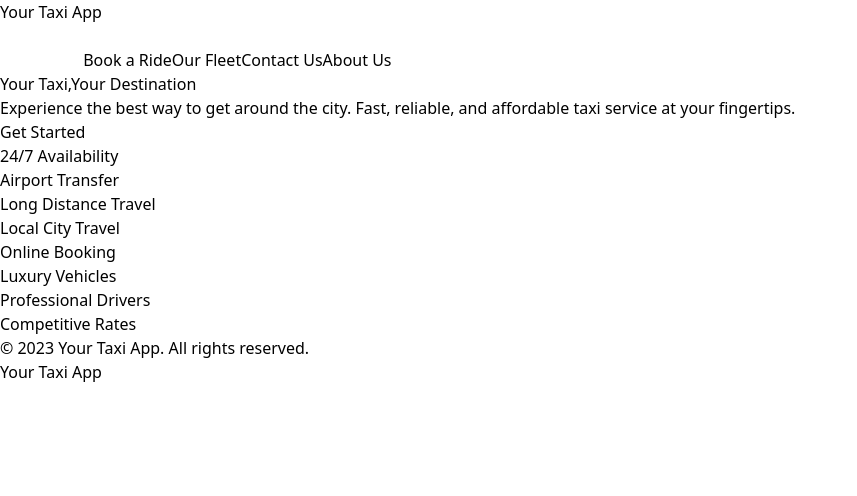
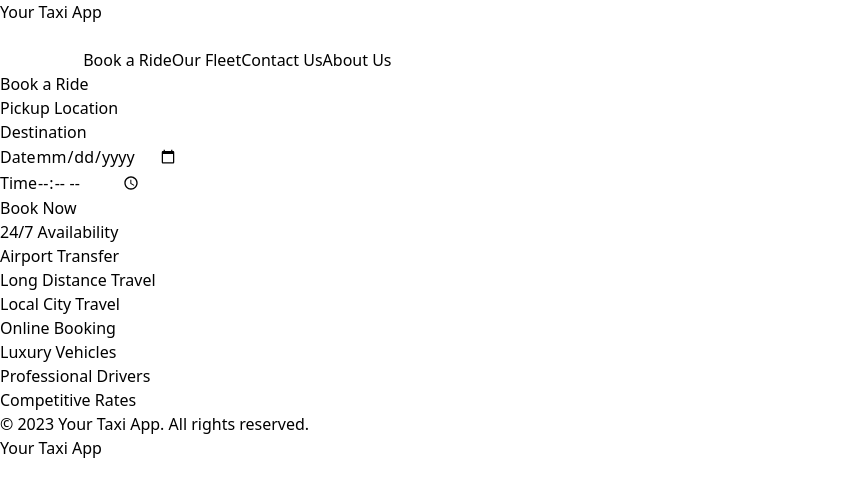
Before and after one commit to kelseafunwi/taxiproblem, a React (Vite) app: page / in a window 1280 px wide. Shown: the top 496 px of the page, without its empty margins (0-857 px from the left). Built offline with nearby package versions, Linux system fonts and the light colour scheme.

Commit message:
Added register and login routes

```diff
--- a/package.json
+++ b/package.json
@@ -15,6 +15,7 @@
     "prop-types": "^15.8.1",
     "react": "^18.2.0",
     "react-dom": "^18.2.0",
+    "react-icons": "^4.12.0",
     "react-router-dom": "^6.18.0"
   },
   "devDependencies": {
--- a/src/App.jsx
+++ b/src/App.jsx
@@ -10,6 +10,9 @@ import About from './pages/About'
 import Home from './pages/Home'
 import NotFound from './pages/NotFound'
 import BookRide from './pages/BookRide'
+import SignUp from './pages/SignUp'
+import Login from './pages/Login'
+
 
 function App() {
     const router = createBrowserRouter(
@@ -19,6 +22,8 @@ function App() {
                     <Route path='/about' element={<About />} />
                     <Route path='/contact' element={<About />} />
                     <Route path='/book-ride' element={<BookRide />} />
+                    <Route path='/register' element={<SignUp />} />
+                    <Route path='/login' element={<Login />} />
                     <Route path='/*' element={<NotFound />} />
                 </Route>
                 )
--- a/src/Components/Hero.jsx
+++ b/src/Components/Hero.jsx
@@ -1,24 +1,40 @@
-const Hero = () => {
+import { useState } from 'react';
+
+const BookRide = () => {
+    const [pickup, setPickup] = useState('');
+    const [destination, setDestination] = useState('');
+    const [date, setDate] = useState('');
+    const [time, setTime] = useState('');
+
+    const handleSubmit = (event) => {
+        event.preventDefault();
+        // Handle form submission here
+    };
+
     return (
-        <div className="bg-yellow-500">
-        <div className="text-center py-16 px-4 sm:px-6 lg:px-8">
-            <h2 className="text-4xl font-extrabold tracking-tight text-black sm:text-5xl md:text-6xl">
-            <span className="block xl:inline">Your Taxi,</span>
-            <span className="block text-black xl:inline">Your Destination</span>
-            </h2>
-            <p className="mt-3 max-w-md mx-auto text-base text-black sm:text-lg md:mt-5 md:text-xl md:max-w-3xl">
-            Experience the best way to get around the city. Fast, reliable, and affordable taxi service at your fingertips.
-            </p>
-            <div className="mt-5 max-w-md mx-auto sm:flex sm:justify-center md:mt-8">
-            <div className="rounded-md shadow">
-                <a href="#" className="w-full flex items-center justify-center px-8 py-3 border border-transparent text-base font-medium rounded-md text-black bg-white hover:bg-yellow-200 md:py-4 md:text-lg md:px-10">
-                Get Started
-                </a>
+        <div className="bg-yellow-500 min-h-screen block w-full">
+        <form onSubmit={handleSubmit} className="bg-white p-6 rounded shadow-md md:w-9/10">
+            <h2 className="text-2xl mb-4">Book a Ride</h2>
+            <div className="mb-4">
+            <label className="block mb-2">Pickup Location</label>
+            <input type="text" value={pickup} onChange={(e) => setPickup(e.target.value)} className="w-full p-2 border rounded" />
             </div>
+            <div className="mb-4">
+            <label className="block mb-2">Destination</label>
+            <input type="text" value={destination} onChange={(e) => setDestination(e.target.value)} className="w-full p-2 border rounded" />
             </div>
-        </div>
+            <div className="mb-4">
+            <label className="block mb-2">Date</label>
+            <input type="date" value={date} onChange={(e) => setDate(e.target.value)} className="w-full p-2 border rounded" />
+            </div>
+            <div className="mb-4">
+            <label className="block mb-2">Time</label>
+            <input type="time" value={time} onChange={(e) => setTime(e.target.value)} className="w-full p-2 border rounded" />
+            </div>
+            <button type="submit" className="w-full p-2 bg-yellow-500 text-white rounded">Book Now</button>
+        </form>
         </div>
     );
 };
 
-export default Hero;
+export default BookRide;
--- a/src/pages/BookRide.jsx
+++ b/src/pages/BookRide.jsx
@@ -1,7 +1,40 @@
-export default function  BookRide() {
-  return (
-    <div>
+import { useState } from 'react';
 
-    </div>
-  )
-}
+const BookRide = () => {
+    const [pickup, setPickup] = useState('');
+    const [destination, setDestination] = useState('');
+    const [date, setDate] = useState('');
+    const [time, setTime] = useState('');
+
+    const handleSubmit = (event) => {
+        event.preventDefault();
+        // Handle form submission here
+    };
+
+    return (
+        <div className="bg-yellow-500 min-h-screen flex items-center justify-center">
+        <form onSubmit={handleSubmit} className="bg-white p-6 rounded shadow-md">
+            <h2 className="text-2xl mb-4">Book a Ride</h2>
+            <div className="mb-4">
+            <label className="block mb-2">Pickup Location</label>
+            <input type="text" value={pickup} onChange={(e) => setPickup(e.target.value)} className="w-full p-2 border rounded" />
+            </div>
+            <div className="mb-4">
+            <label className="block mb-2">Destination</label>
+            <input type="text" value={destination} onChange={(e) => setDestination(e.target.value)} className="w-full p-2 border rounded" />
+            </div>
+            <div className="mb-4">
+            <label className="block mb-2">Date</label>
+            <input type="date" value={date} onChange={(e) => setDate(e.target.value)} className="w-full p-2 border rounded" />
+            </div>
+            <div className="mb-4">
+            <label className="block mb-2">Time</label>
+            <input type="time" value={time} onChange={(e) => setTime(e.target.value)} className="w-full p-2 border rounded" />
+            </div>
+            <button type="submit" className="w-full p-2 bg-yellow-500 text-white rounded">Book Now</button>
+        </form>
+        </div>
+    );
+};
+
+export default BookRide;
--- a/src/pages/Home.jsx
+++ b/src/pages/Home.jsx
@@ -6,6 +6,7 @@ export default function Home() {
         <div>
             <Hero />
             <OurServices />
+
         </div>
     )
 }
--- /dev/null
+++ b/src/pages/Login.jsx
@@ -0,0 +1,7 @@
+export default function Login() {
+    return (
+        <div>
+
+        </div>
+    )
+}
```
Also changed, not shown: 1 other file (tests, documents, lock files or other folders).
